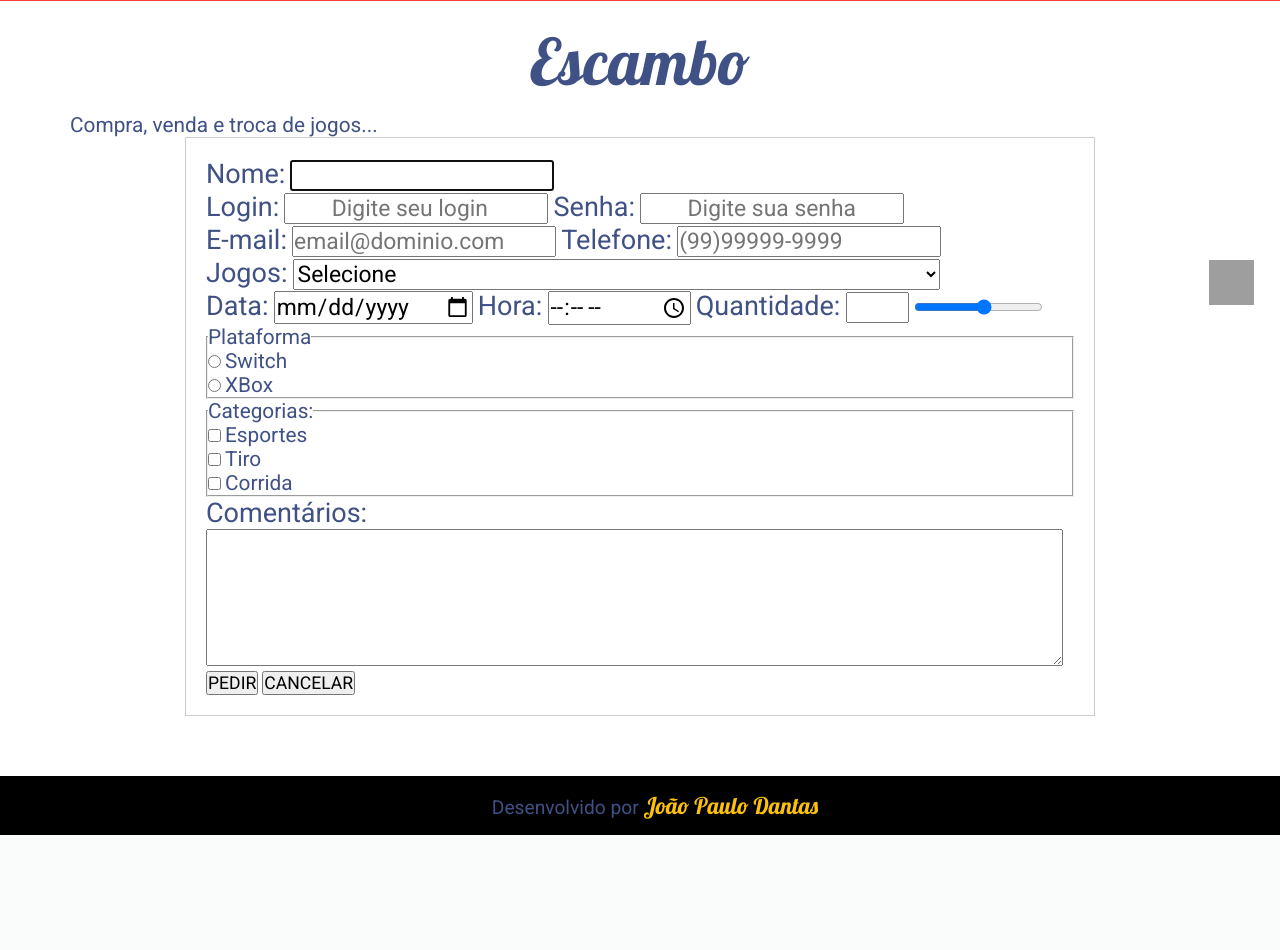
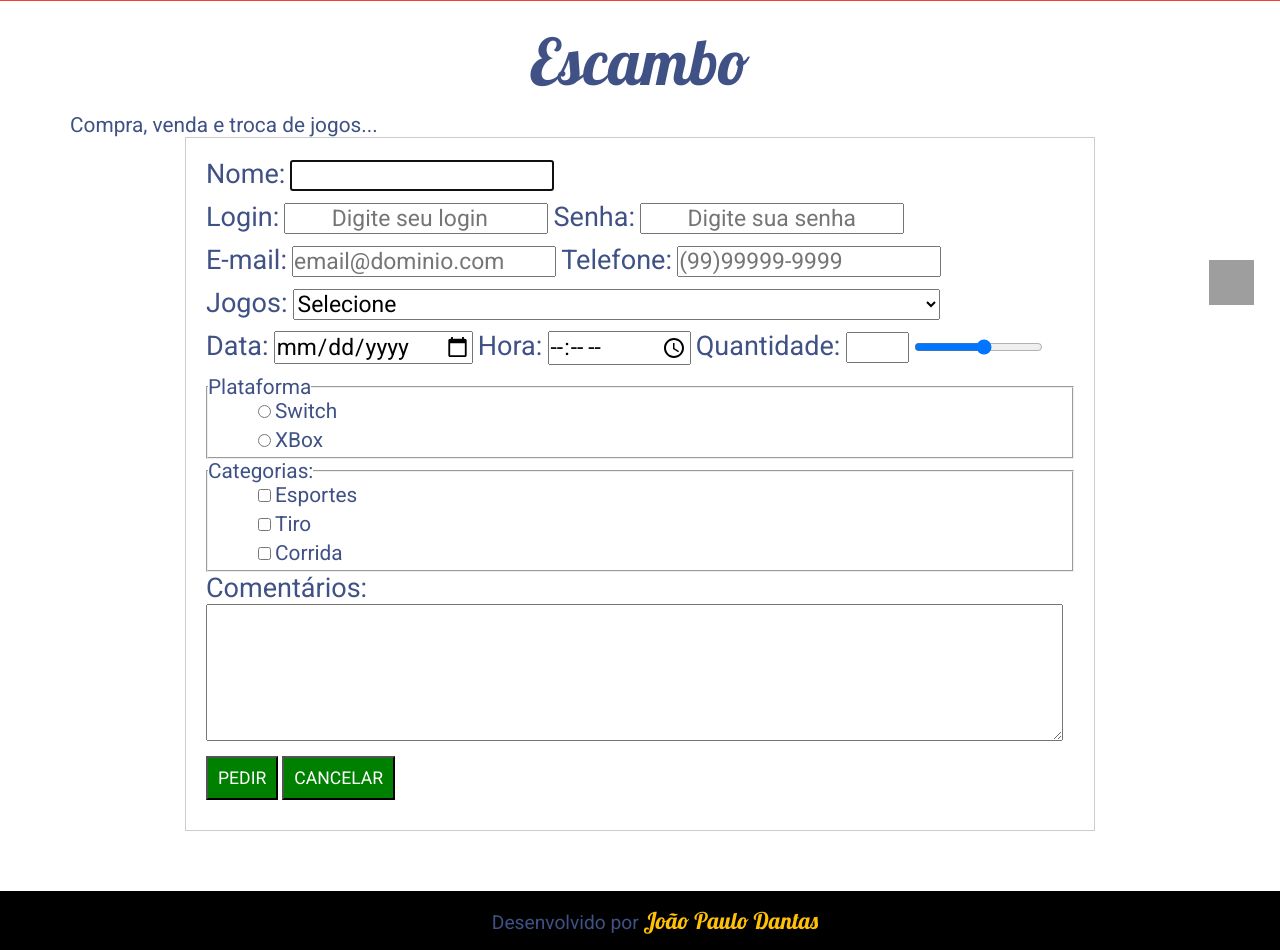
Before and after one commit to jpaulopd/IFB, a PHP site: page /escambo.html in a window 1280 px wide. Shown: the part 479-1429 px from the top of the page. Before the commit the page ends 1314 px from the top, so only its background shows below. Run offline with PHP 8.4, Linux system fonts and the light colour scheme; some web fonts are replaced; grey boxes are pictures that could not be loaded.

Commit message:
Update estilo.css

```diff
--- a/201902/ConstrucaoPaginas1/projeto2-CSS/css/estilo.css
+++ b/201902/ConstrucaoPaginas1/projeto2-CSS/css/estilo.css
@@ -149,4 +149,19 @@ form p, legend, label{
 
 input, select, textarea {
 	font: 1.1em 'Roboto', Sans Serif;
+	margin-bottom: 10px;
 }
+
+input[type="radio"], input[type="checkbox"]{
+	margin-left: 50px;
+}
+
+input[type="submit"], input[type="reset"]{
+	background-color: green;
+	color: #FFFFFF;
+	padding: 10px;
+}
+
+ input [type="reset"]{
+ 	background-color: red;
+ }
```
